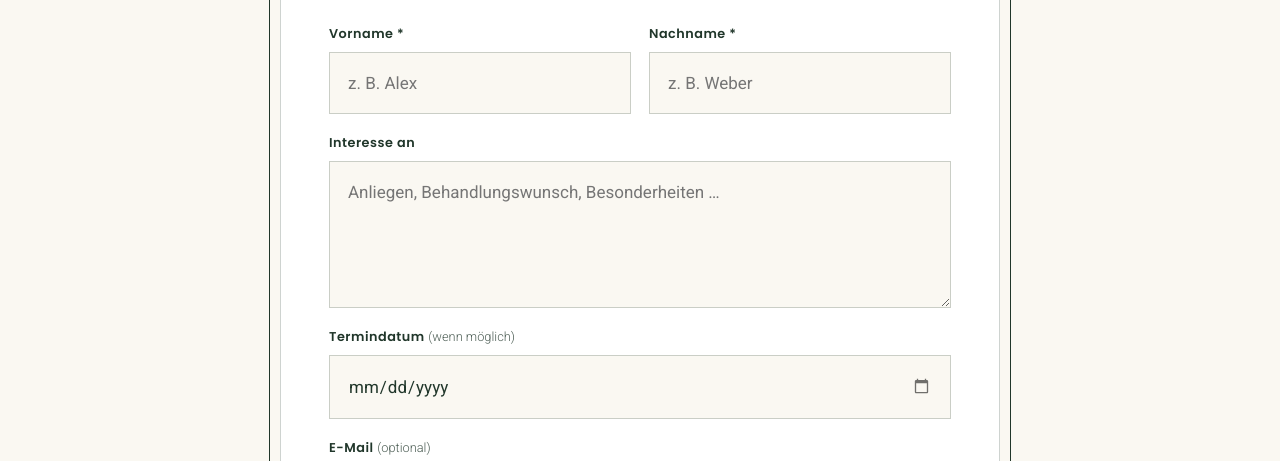
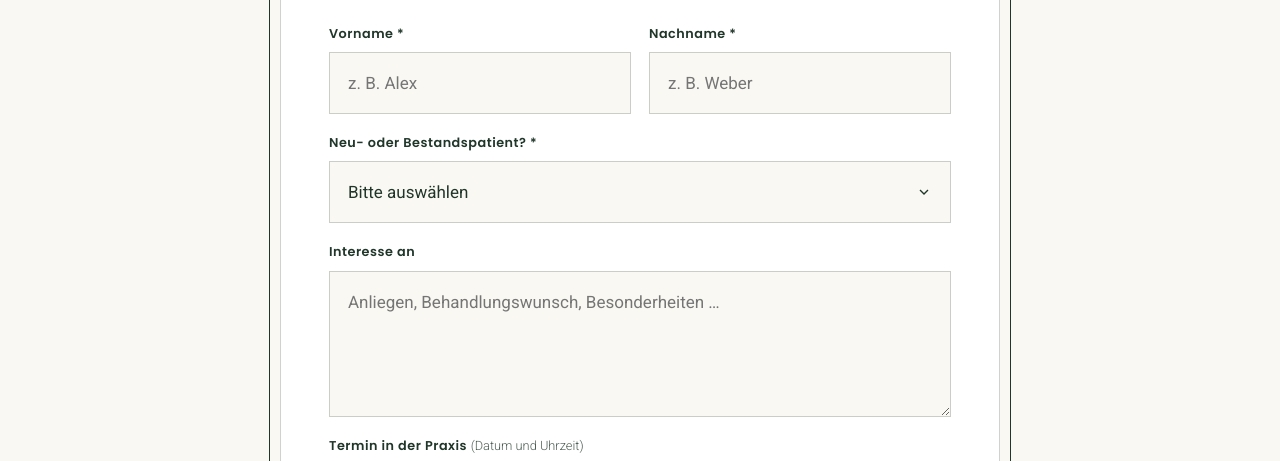
Before and after one commit to schmidtke-gmbh/zotzmann, a website: page telefonische-anfrage.html in a window 1280 px wide. Shown: the part 311-772 px from the top of the page. Drawn offline with Linux system fonts and the light colour scheme.

Commit message:
Bestandspatienten-Formular umgestellt, interne Erfassung mit Patientenstatus und Termin mit Uhrzeit
- Bestandspatienten: Anliegen Terminvereinbarung, Frage, Sonstiges; „Worum geht es?“ Pflicht (termin.html, praxis-anfrage.html)
- telefonische-anfrage: Neu- oder Bestandspatient (Pflicht), Termin in der Praxis mit Datum und Uhrzeit
Wunsch der Praxis aus dem Gespräch vom 19.11.2026.

Co-Authored-By: Claude Opus 5.5 <noreply@anthropic.com>

```diff
--- a/telefonische-anfrage.html
+++ b/telefonische-anfrage.html
@@ -65,13 +65,23 @@
       </div>
 
       <div class="field">
+        <label for="patientenstatus">Neu- oder Bestandspatient? *</label>
+        <select id="patientenstatus" name="patientenstatus" required>
+          <option value="" disabled selected>Bitte auswählen</option>
+          <option>Neupatient</option>
+          <option>Bestandspatient</option>
+        </select>
+        <span class="field__error">Bitte auswählen – danach richtet sich die Liste „Bestandspatienten“ im Hub.</span>
+      </div>
+
+      <div class="field">
         <label for="interesse">Interesse an</label>
         <textarea id="interesse" name="interesse" rows="4" placeholder="Anliegen, Behandlungswunsch, Besonderheiten …"></textarea>
       </div>
 
       <div class="field">
-        <label for="termindatum">Termindatum <span class="label-soft">(wenn möglich)</span></label>
-        <input id="termindatum" name="termindatum" type="date">
+        <label for="termindatum">Termin in der Praxis <span class="label-soft">(Datum und Uhrzeit)</span></label>
+        <input id="termindatum" name="termindatum" type="datetime-local">
       </div>
 
       <div class="field">
```
Also changed, not shown: assets/css/style.css (+3 -1 lines), praxis-anfrage.html (+2 -2 lines), termin.html (+2 -2 lines).
